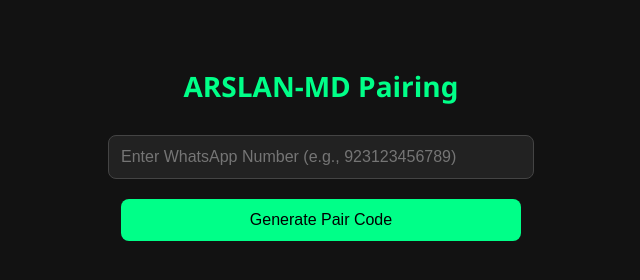
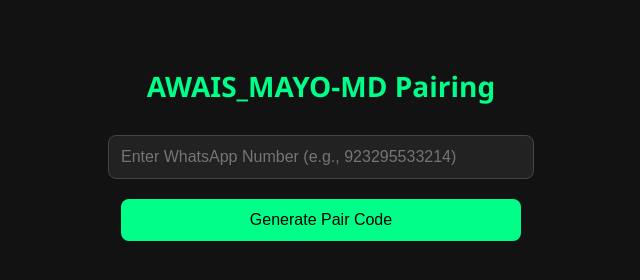
Before and after one commit to awaismayoking009/Awais-Session_Genrator, a website: page pair.html in a window 1280 px wide. Shown: the whole page, without its empty margins (319-959 px from the left). Drawn offline with Linux system fonts and the light colour scheme.

Commit message:
Update pair.html

```diff
--- a/pair.html
+++ b/pair.html
@@ -2,7 +2,7 @@
 <html lang="en">
 <head>
   <meta charset="UTF-8">
-  <title>ARSLAN-MD Pair</title>
+  <title>AWAIS_MAYO-MD Pair</title>
   <meta name="viewport" content="width=device-width, initial-scale=1.0">
   <style>
     body {
@@ -55,9 +55,9 @@
 </head>
 <body>
 
-  <h1>ARSLAN-MD Pairing</h1>
+  <h1>AWAIS_MAYO-MD Pairing</h1>
 
-  <input type="text" id="number" placeholder="Enter WhatsApp Number (e.g., 923123456789)" />
+  <input type="text" id="number" placeholder="Enter WhatsApp Number (e.g., 923295533214)" />
   <button onclick="getCode()">Generate Pair Code</button>
 
   <div id="result" class="output" style="display:none;"></div>
```
